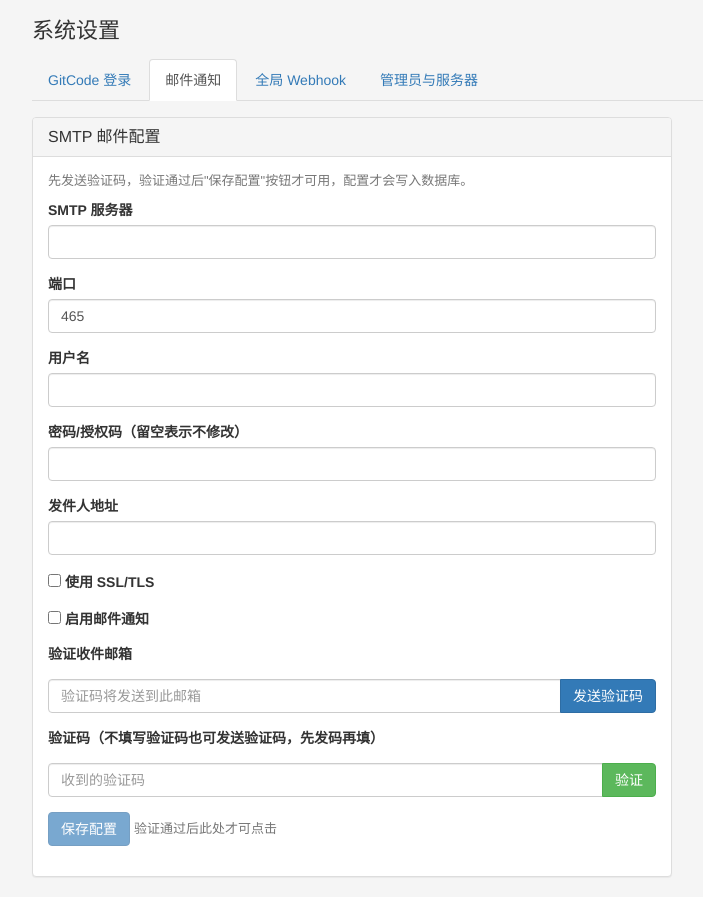
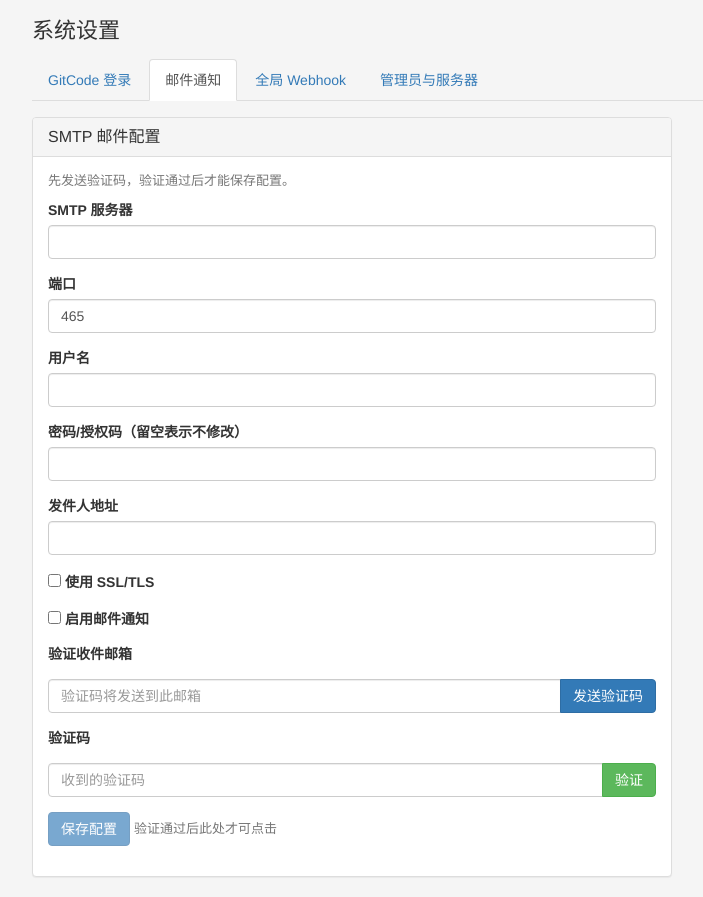
Before and after one commit to yuantao313/no_root_manager, a Django app: page /accounts/settings/ in a window 1280 px wide, after a click on "邮件通知". Shown: the part 51-948 px from the top of the page, without its empty margins (38-741 px from the left). Run offline with Django 5.2, Linux system fonts and the light colour scheme; the visitor is signed in with stand-in values (Sample User, id 1); data comes from the database, SQL or seed files in the repository; data that the repository does not hold is empty; some libraries are stand-ins or nearby versions.

Commit message:
fix: 清理前端"需求说明直贴界面"的偷懒文案
- 设置页验证码 label 去掉实现说明
  （"不填写验证码也可发送验证码，先发码再填"），恢复为"验证码"
- 邮件配置流程说明简化（去掉"配置才会写入数据库"等实现表述）
- 复扫无同类残留；页面渲染/pytest/ruff/check 全部通过

Co-Authored-By: AtomCode (deepseek-v4-flash) <noreply@atomgit.com>

```diff
--- a/templates/accounts/settings.html
+++ b/templates/accounts/settings.html
@@ -35,7 +35,7 @@
         <div class="panel panel-default" style="max-width:640px;">
             <div class="panel-heading"><h3 class="panel-title">SMTP 邮件配置</h3></div>
             <div class="panel-body">
-                <p class="text-muted" style="font-size:13px;">先发送验证码，验证通过后"保存配置"按钮才可用，配置才会写入数据库。</p>
+                <p class="text-muted" style="font-size:13px;">先发送验证码，验证通过后才能保存配置。</p>
                 <form method="post">
                     {% csrf_token %}
                     <p><label>SMTP 服务器</label><input type="text" name="host" class="form-control" value="{{ email_cfg.host|default:'' }}"></p>
@@ -57,7 +57,7 @@
                         </div>
                     </p>
                     <p>
-                        <label>验证码（不填写验证码也可发送验证码，先发码再填）</label>
+                        <label>验证码</label>
                         <div class="input-group">
                             <input type="text" name="code" class="form-control" placeholder="收到的验证码">
                             <span class="input-group-btn">
```
